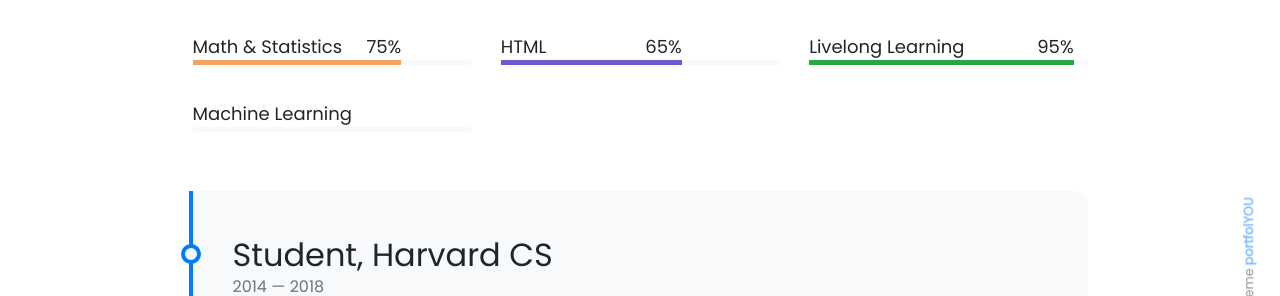
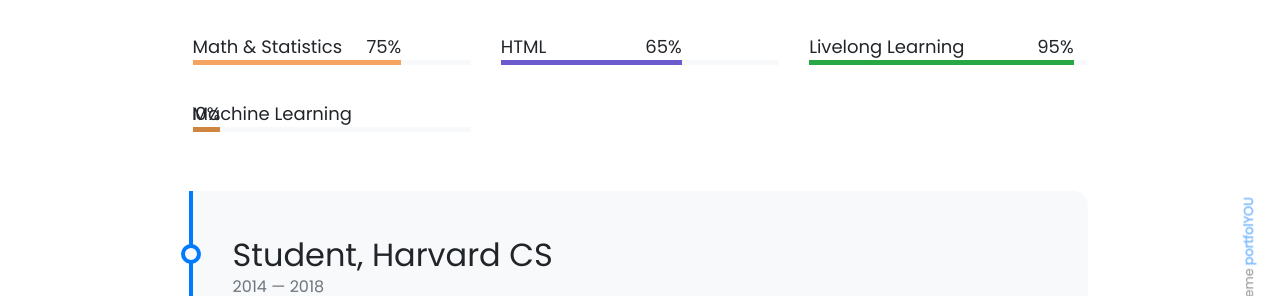
Before and after one commit to SimonLuder/simonluder.github.io, a Jekyll site: the page built from pages/about.md, in a window 1280 px wide. Shown: the part 534-830 px from the top of the page. Built offline with Jekyll 4.4.1, drawn with Linux system fonts in a browser that asks for light colours; nearby versions of some CDN libraries; emoji names are drawn with the system emoji font.

Commit message:
Update datascience-skills.yml

```diff
--- a/_data/datascience-skills.yml
+++ b/_data/datascience-skills.yml
@@ -11,5 +11,5 @@
   color: sandybrown
 
 - name: Machine Learning
-  percentage: 0
+  percentage: 10
   color: peru
```
